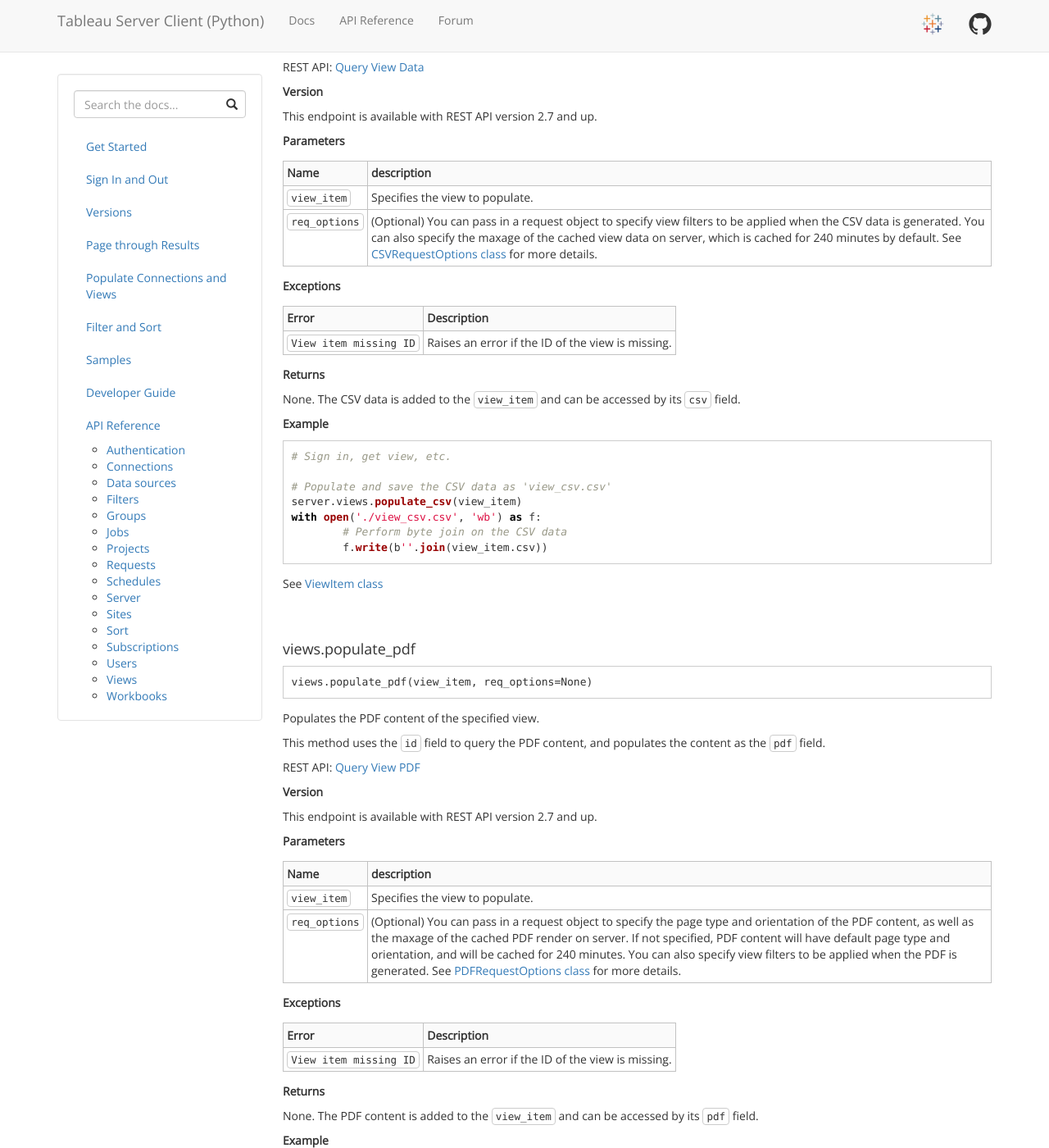
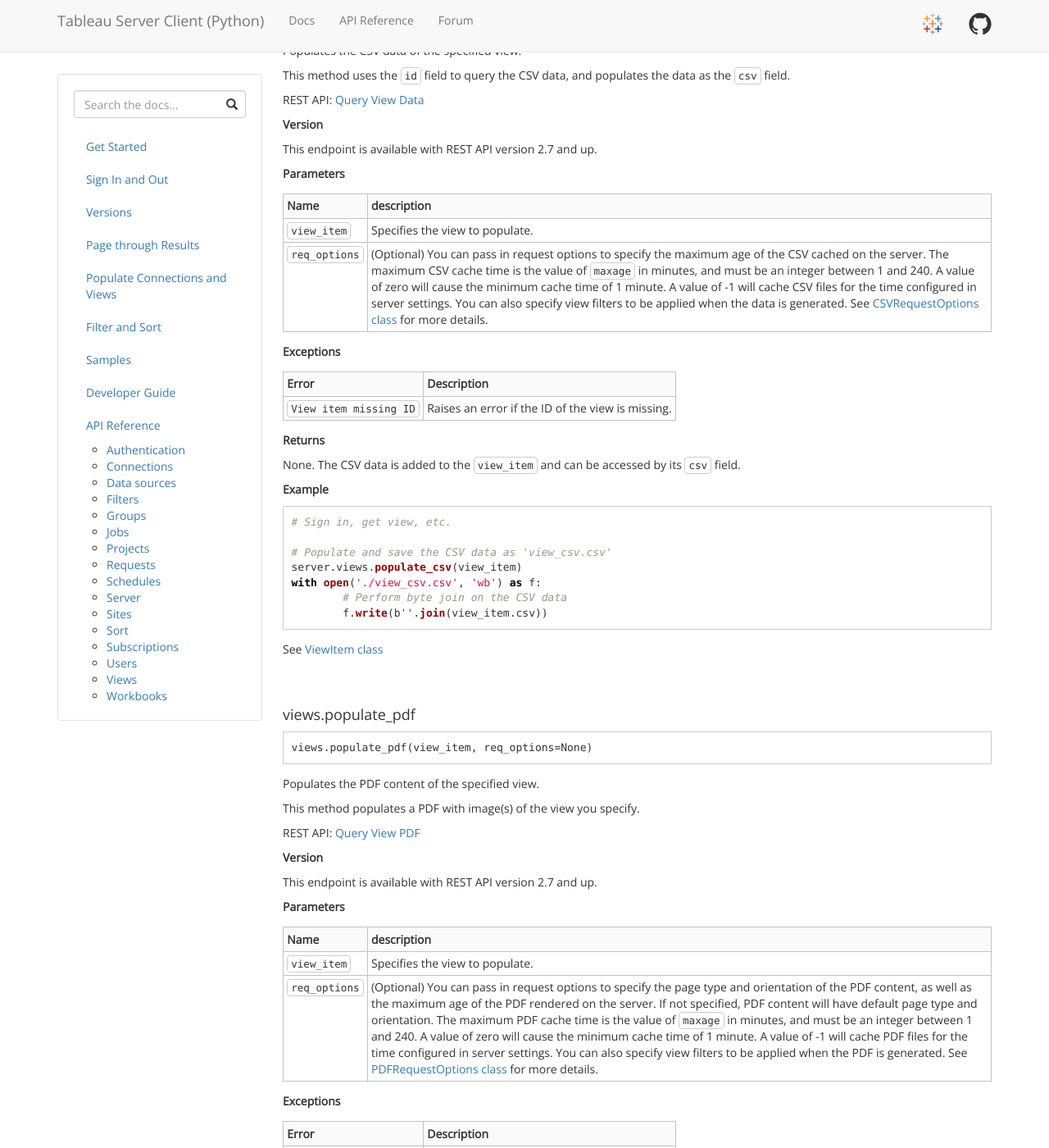
Before and after one commit to tableau/server-client-python, a Jekyll site: the page built from docs/api-ref.md, in a window 1280 px wide and 1400 px high, scrolled down 58934 px. Shown: the whole window at 82% size. Built offline with Jekyll 4.4.1, drawn with Linux system fonts in a browser that asks for light colours; some of the changed text lies outside the part shown.

Commit message:
Addresses remaining feedback to view and workbook methods

```diff
--- a/docs/api-ref.md
+++ b/docs/api-ref.md
@@ -3269,7 +3269,7 @@
 Name | description
 :--- | :---
 `view_item` | Specifies the view to populate.
-`req_options` | (Optional) You can pass in request options to specify the image resolution and the maxage of the cached view image on server. By default, the image will be in low resolution and cached for 240 minutes. You can also specify view filters to be applied when the image is generated. See [ImageRequestOptions class](#imagerequestoptions-class) for more details.
+`req_options` | (Optional) You can pass in request options to specify the image resolution and the maximum age of the view image cached on the server. By default, the image will be in low resolution. The maximum image cache time is the value of `maxage` in minutes, and must be an integer between 1 and 240. A value of zero will cause the minimum cache time of 1 minute. A value of -1 will cache images for the time configured in server settings. You can also specify view filters to be applied when the image is generated. See [ImageRequestOptions class](#imagerequestoptions-class) for more details.
 
 **Exceptions**
 
@@ -3316,7 +3316,7 @@
 Name | description
 :--- | :---
 `view_item` | Specifies the view to populate.
-`req_options` | (Optional) You can pass in a request object to specify view filters to be applied when the CSV data is generated. You can also specify the maxage of the cached view data on server, which is cached for 240 minutes by default. See [CSVRequestOptions class](#csvrequestoptions-class) for more details.
+`req_options` | (Optional) You can pass in request options to specify the maximum age of the CSV cached on the server. The maximum CSV cache time is the value of `maxage` in minutes, and must be an integer between 1 and 240. A value of zero will cause the minimum cache time of 1 minute. A value of -1 will cache CSV files for the time configured in server settings. You can also specify view filters to be applied when the data is generated. See [CSVRequestOptions class](#csvrequestoptions-class) for more details.
 
 **Exceptions**
 
@@ -3351,7 +3351,7 @@
 
 Populates the PDF content of the specified view.
 
-This method uses the `id` field to query the PDF content, and populates the content as the `pdf` field.
+This method populates a PDF with image(s) of the view you specify.
 
 REST API: [Query View PDF](https://onlinehelp.tableau.com/current/api/rest_api/en-us/REST/rest_api_ref.htm#query_view_pdf){:target="_blank"}
 
@@ -3364,7 +3364,7 @@
 Name | description
 :--- | :---
 `view_item` | Specifies the view to populate.
-`req_options` | (Optional) You can pass in a request object to specify the page type and orientation of the PDF content, as well as the maxage of the cached PDF render on server. If not specified, PDF content will have default page type and orientation, and will be cached for 240 minutes. You can also specify view filters to be applied when the PDF is generated. See [PDFRequestOptions class](#pdfrequestoptions-class) for more details.
+`req_options` | (Optional) You can pass in request options to specify the page type and orientation of the PDF content, as well as the maximum age of the PDF rendered on the server. If not specified, PDF content will have default page type and orientation. The maximum PDF cache time is the value of `maxage` in minutes, and must be an integer between 1 and 240. A value of zero will cause the minimum cache time of 1 minute. A value of -1 will cache PDF files for the time configured in server settings. You can also specify view filters to be applied when the PDF is generated. See [PDFRequestOptions class](#pdfrequestoptions-class) for more details.
 
 **Exceptions**
 
@@ -4062,7 +4062,7 @@
 
 Populates the PDF content of the specified workbook.
 
-This method uses the `id` field to query the PDF content, and populates the content as the `pdf` field.
+This method populates a PDF with image(s) of the workbook view(s) you specify.
 
 REST API: [Download Workbook PDF](https://help.tableau.com/current/api/rest_api/en-us/REST/rest_api_ref_workbooksviews.htm#download_workbook_pdf){:target="_blank"}
 
@@ -4075,7 +4075,7 @@
 Name | description
 :--- | :---
 `workbook_item` | Specifies the workbook to populate.
-`req_options` | (Optional) You can pass in a request object to specify the page type and orientation of the PDF content, as well as the maxage of the cached PDF render on server. If not specified, PDF content will have default page type and orientation, and will be cached for 240 minutes. See [PDFRequestOptions class](#pdfrequestoptions-class) for more details.
+`req_options` | (Optional) You can pass in request options to specify the page type and orientation of the PDF content, as well as the maximum age of the PDF rendered on the server. If not specified, PDF content will have default page type and orientation. The maximum PDF cache time is the value of `maxage` in minutes, and must be an integer between 1 and 240. A value of zero will cause the minimum cache time of 1 minute. A value of -1 will cache PDF files for the time configured in server settings. See [PDFRequestOptions class](#pdfrequestoptions-class) for more details.
 
 **Exceptions**
 
```
